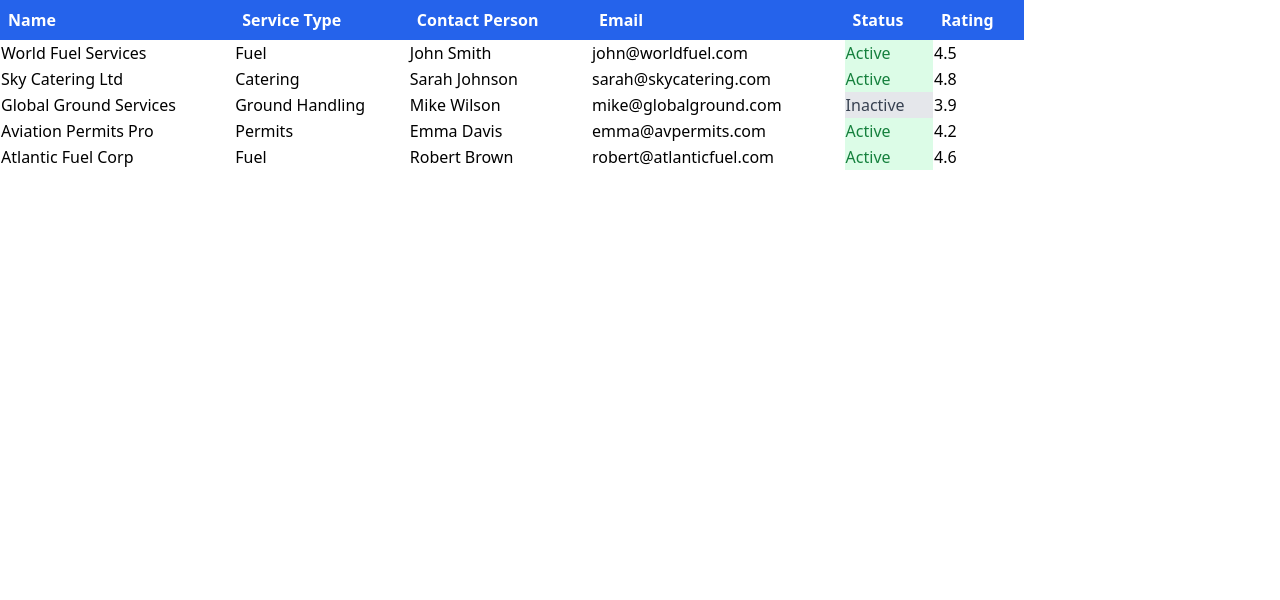
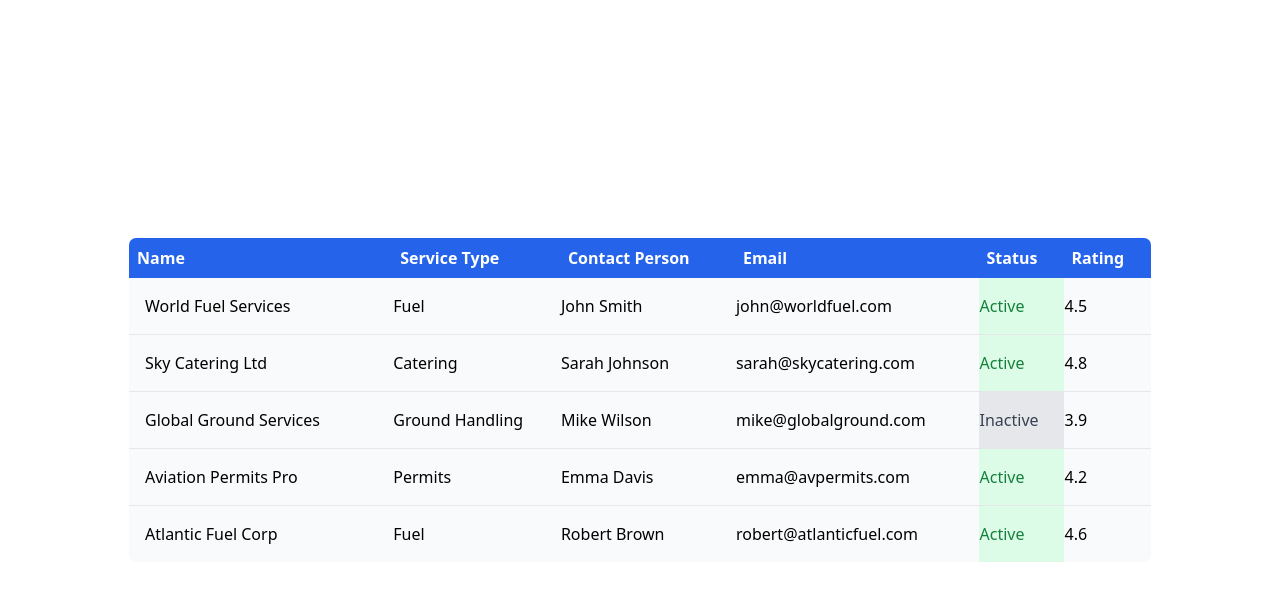
Before and after one commit to TanmayVidhate/VendorManagement, a React (Vite) app: page / in a window 1280 px wide. Shown: the top 600 px of the page. Built offline with nearby package versions, Linux system fonts and the light colour scheme.

Commit message:
add tailwindCSS

```diff
--- a/src/Components/VendorList.jsx
+++ b/src/Components/VendorList.jsx
@@ -6,29 +6,29 @@
     return (
         <>
             {/* Main Div / outer Divs */}
-            <div>
-                <div>
+            <div className='w-screen h-screen '>
+                <div className='h-full flex justify-center items-center  '>
 
-                    <table className="w-[80%] ">
+                    <table className="w-4/5 border border-gray-300 rounded-lg overflow-hidden ">
                         <thead className="bg-blue-600 text-white">
                             <tr>
                                 {
                                     tableHeadings.map((tableHeading, i) => {
                                         return (
-                                            <th className="p-2 text-left">{tableHeading}</th>
+                                            <th className="p-2 text-left" key={i}>{tableHeading}</th>
                                         )
                                     })
                                 }
                             </tr>
                         </thead>
-                        <tbody>
+                        <tbody className='bg-gray-50 divide-y divide-gray-200'>
                             {
                                 mockVendors.map((mockVendor, i) => {
                                     const { id, name, serviceType, contactPerson, email, status, rating } = mockVendor;
 
                                     return (
                                         <tr key={id}>
-                                            <td>{name}</td>
+                                            <td className='p-4' >{name}</td>
                                             <td>{serviceType}</td>
                                             <td>{contactPerson}</td>
                                             <td>{email}</td>
```
